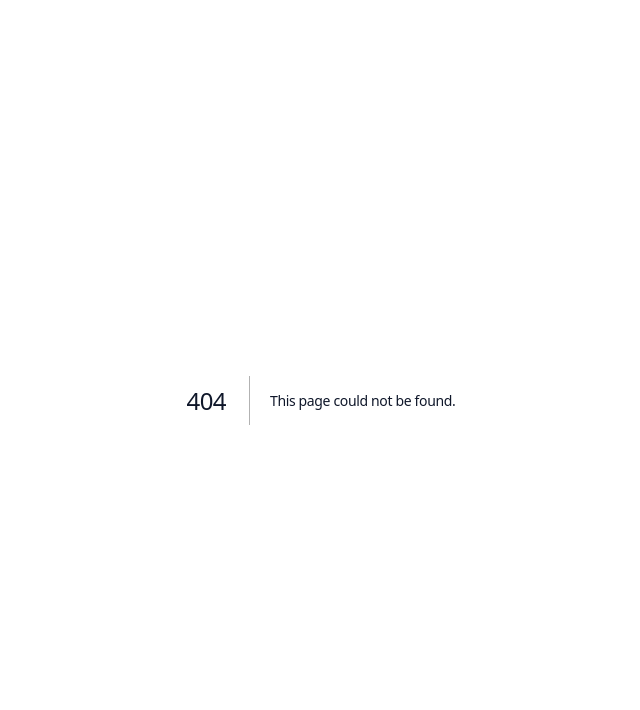
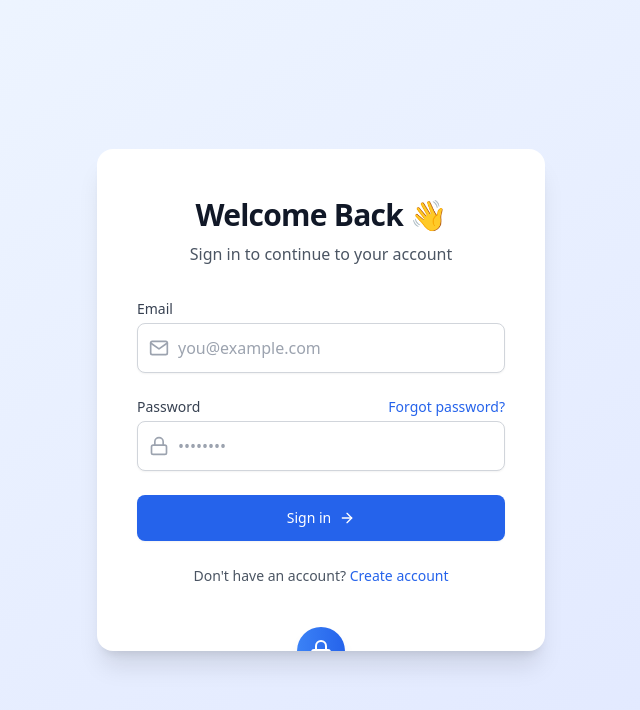
Before and after one commit to GreySilion/new.feedback.greysilicom.com, a Next.js app: page /login in a window 1280 px wide. Before the commit this address had no page. Shown: the top 710 px of the page, without its empty margins (319-959 px from the left). Built offline with nearby package versions, Linux system fonts and the light colour scheme.

Commit message:
feat: add login page

```diff
--- /dev/null
+++ b/src/app/login/page.tsx
@@ -0,0 +1,201 @@
+'use client';
+
+import { useState } from 'react';
+import { motion } from 'framer-motion';
+import { FiMail, FiLock, FiLoader, FiArrowRight } from 'react-icons/fi';
+import Link from 'next/link';
+
+export default function LoginPage() {
+  const [email, setEmail] = useState('');
+  const [password, setPassword] = useState('');
+  const [isLoading, setIsLoading] = useState(false);
+  const [emailError, setEmailError] = useState('');
+  const [passwordError, setPasswordError] = useState('');
+
+  const validateForm = () => {
+    let isValid = true;
+
+    if (!email) {
+      setEmailError('Email is required');
+      isValid = false;
+    } else if (!/\S+@\S+\.\S+/.test(email)) {
+      setEmailError('Please enter a valid email');
+      isValid = false;
+    } else {
+      setEmailError('');
+    }
+
+    if (!password) {
+      setPasswordError('Password is required');
+      isValid = false;
+    } else if (password.length < 6) {
+      setPasswordError('Password must be at least 6 characters');
+      isValid = false;
+    } else {
+      setPasswordError('');
+    }
+
+    return isValid;
+  };
+
+  const handleSubmit = async (e: React.FormEvent) => {
+    e.preventDefault();
+
+    if (!validateForm()) return;
+
+    setIsLoading(true);
+
+    // Simulate API call
+    await new Promise(resolve => setTimeout(resolve, 2000));
+
+    setIsLoading(false);
+    // Handle successful login (e.g., redirect to dashboard)
+    // router.push('/dashboard');
+  };
+
+  const containerVariants = {
+    hidden: { opacity: 0, y: 20 },
+    visible: {
+      opacity: 1,
+      y: 0,
+      transition: {
+        duration: 0.6,
+        ease: "easeOut",
+        when: "beforeChildren",
+        staggerChildren: 0.1
+      }
+    }
+  };
+
+  const itemVariants = {
+    hidden: { opacity: 0, y: 20 },
+    visible: {
+      opacity: 1,
+      y: 0,
+      transition: { duration: 0.5 }
+    }
+  };
+
+  const buttonVariants = {
+    initial: { scale: 1 },
+    tap: { scale: 0.98 },
+    hover: { scale: 1.02 }
+  };
+
+  return (
+    <div className="min-h-screen bg-gradient-to-br from-blue-50 to-indigo-100 flex items-center justify-center p-4">
+      <motion.div
+        className="w-full max-w-md bg-white rounded-2xl shadow-xl overflow-hidden"
+        initial="hidden"
+        animate="visible"
+        variants={containerVariants}
+      >
+        <div className="px-8 py-12 sm:px-10">
+          <motion.div
+            className="text-center mb-8"
+            variants={itemVariants}
+          >
+            <h2 className="text-3xl font-bold text-gray-900 mb-2">Welcome Back 👋</h2>
+            <p className="text-gray-600">Sign in to continue to your account</p>
+          </motion.div>
+
+          <form onSubmit={handleSubmit} className="space-y-6">
+            <motion.div variants={itemVariants}>
+              <label htmlFor="email" className="block text-sm font-medium text-gray-700 mb-1">
+                Email
+              </label>
+              <div className="relative">
+                <div className="absolute inset-y-0 left-0 pl-3 flex items-center pointer-events-none">
+                  <FiMail className="h-5 w-5 text-gray-400" />
+                </div>
+                <input
+                  id="email"
+                  name="email"
+                  type="email"
+                  autoComplete="email"
+                  required
+                  value={email}
+                  onChange={(e) => setEmail(e.target.value)}
+                  className={`block w-full pl-10 pr-3 py-3 border ${emailError ? 'border-red-300' : 'border-gray-300'} rounded-lg shadow-sm placeholder-gray-400 focus:outline-none focus:ring-2 focus:ring-blue-500 focus:border-transparent transition duration-200`}
+                  placeholder="you@example.com"
+                />
+              </div>
+              {emailError && <p className="mt-1 text-sm text-red-600">{emailError}</p>}
+            </motion.div>
+
+            <motion.div variants={itemVariants}>
+              <div className="flex justify-between items-center mb-1">
+                <label htmlFor="password" className="block text-sm font-medium text-gray-700">
+                  Password
+                </label>
+                <Link href="/forgot-password" className="text-sm font-medium text-blue-600 hover:text-blue-500 transition-colors">
+                  Forgot password?
+                </Link>
+              </div>
+              <div className="relative">
+                <div className="absolute inset-y-0 left-0 pl-3 flex items-center pointer-events-none">
+                  <FiLock className="h-5 w-5 text-gray-400" />
+                </div>
+                <input
+                  id="password"
+                  name="password"
+                  type="password"
+                  autoComplete="current-password"
+                  required
+                  value={password}
+                  onChange={(e) => setPassword(e.target.value)}
+                  className={`block w-full pl-10 pr-3 py-3 border ${passwordError ? 'border-red-300' : 'border-gray-300'} rounded-lg shadow-sm placeholder-gray-400 focus:outline-none focus:ring-2 focus:ring-blue-500 focus:border-transparent transition duration-200`}
+                  placeholder="••••••••"
+                />
+              </div>
+              {passwordError && <p className="mt-1 text-sm text-red-600">{passwordError}</p>}
+            </motion.div>
+
+            <motion.div variants={itemVariants}>
+              <motion.button
+                type="submit"
+                disabled={isLoading}
+                variants={buttonVariants}
+                whileHover="hover"
+                whileTap="tap"
+                className={`w-full flex justify-center items-center py-3 px-4 border border-transparent rounded-lg shadow-sm text-sm font-medium text-white bg-blue-600 hover:bg-blue-700 focus:outline-none focus:ring-2 focus:ring-offset-2 focus:ring-blue-500 transition-colors ${isLoading ? 'opacity-75 cursor-not-allowed' : ''}`}
+              >
+                {isLoading ? (
+                  <>
+                    <FiLoader className="animate-spin -ml-1 mr-2 h-4 w-4" />
+                    Signing in...
+                  </>
+                ) : (
+                  <>
+                    Sign in
+                    <FiArrowRight className="ml-2 h-4 w-4" />
+                  </>
+                )}
+              </motion.button>
+            </motion.div>
+          </form>
+
+          <motion.div
+            className="mt-6 text-center text-sm"
+            variants={itemVariants}
+          >
+            <p className="text-gray-600">
+              Don't have an account?{' '}
+              <Link href="/signup" className="font-medium text-blue-600 hover:text-blue-500 transition-colors">
+                Create account
+              </Link>
+            </p>
+          </motion.div>
+        </div>
+
+        {/* Decorative elements */}
+        <div className="relative
+          after:absolute after:top-0 after:left-0 after:right-0 after:h-1 after:bg-gradient-to-r after:from-blue-500 after:via-purple-500 after:to-pink-500">
+          <div className="absolute -top-6 left-1/2 transform -translate-x-1/2 w-12 h-12 rounded-full bg-gradient-to-r from-blue-500 to-blue-600 shadow-lg flex items-center justify-center">
+            <FiLock className="h-6 w-6 text-white" />
+          </div>
+        </div>
+      </motion.div>
+    </div>
+  );
+}
```
